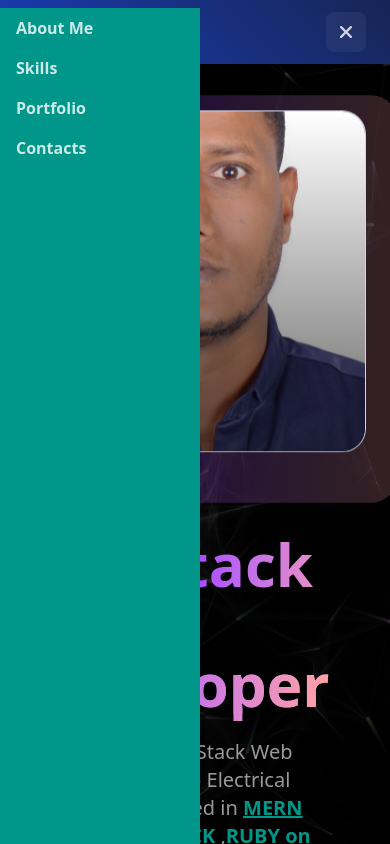
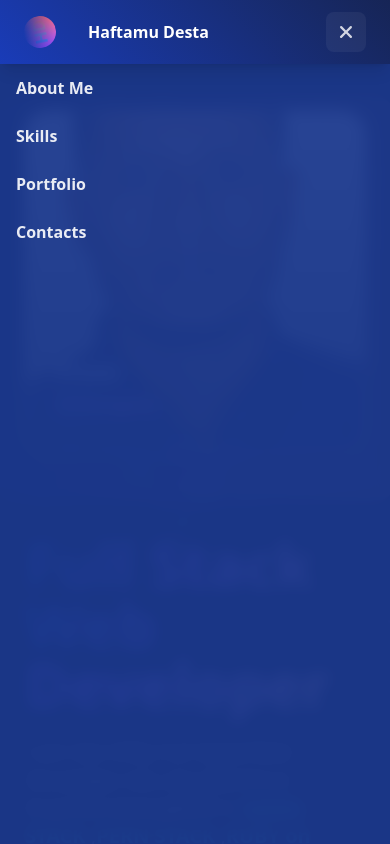
Before and after one commit to haftamudesta/portfolio_nextjs, a Next.js app: page / in a window 390 px wide. Both pictures are taken after a click on the button 346 px from the left and 32 px from the top of the page. Shown: the top 844 px of the page. Built offline with nearby package versions, Linux system fonts and the light colour scheme.

Commit message:
Fix some bugs

```diff
--- a/src/components/NavBar.tsx
+++ b/src/components/NavBar.tsx
@@ -30,7 +30,7 @@ export const NavBar = () => {
   return (
      <main>
     <motion.nav
-     className="fixed w-full z-5 bg-linear-45 from-blue-800 to-blue-950 transition-all duration-300 ease-out text-white"
+     className="fixed w-full z-50 bg-linear-45 from-blue-800 to-blue-950 transition-all duration-300 ease-out text-white shadow-lg"
      id='navbar'
     >
         <div className="flex max-w-7xl mx-auto px-6 py-3 items-center justify-between">
@@ -42,7 +42,7 @@ export const NavBar = () => {
                         </div>
                 </div>
         </div>
-        <span className="font-semibold text-content/90 group-hover:text-blue-500 transition-colors hidden sm:flex">Haftamu Desta</span>
+        <span className="font-semibold text-content/90 group-hover:text-blue-500 transition-colors">Haftamu Desta</span>
         </div>
         <div className="hidden md:flex items-center gap-6">
                 <div className="flex items-center gap-6 bg-background/20 px-4 py-2 rounded-full border border-white/5 shadow-lg shadow-indigo-500 text-xl font-bold capitalize">
@@ -68,13 +68,14 @@ export const NavBar = () => {
         <motion.div
         initial={{opacity:0,x:-400}}
         animate={{opacity:1,x:0}}
+        exit={{ opacity: 0, x: -400 }}
         transition={{duration:0.8}}
-        className='fixed md:hidden z-10 mt-2 bg-teal-600 w-[200px] min-h-screen'
+        className='fixed md:hidden z-40 inset-0 pt-16 bg-blue-900/95 backdrop-blur-sm'
         >
                 {navLinks.map((item,i)=>(
                         <a key={i} href={item.href}
                         onClick={()=>setIsOpenMenu(false)}
-                        className='block px-4 py-2 text-white/80 hover:text-indigo-900 hover:bg-white/10 rounded-lg transition-colors capitalize font-extrabold'
+                        className='block px-4 py-3 text-white/90 hover:text-white hover:bg-white/10 rounded-lg transition-colors capitalize font-bold text-x'
                         >
                                 {item.name}
                         </a>
```
